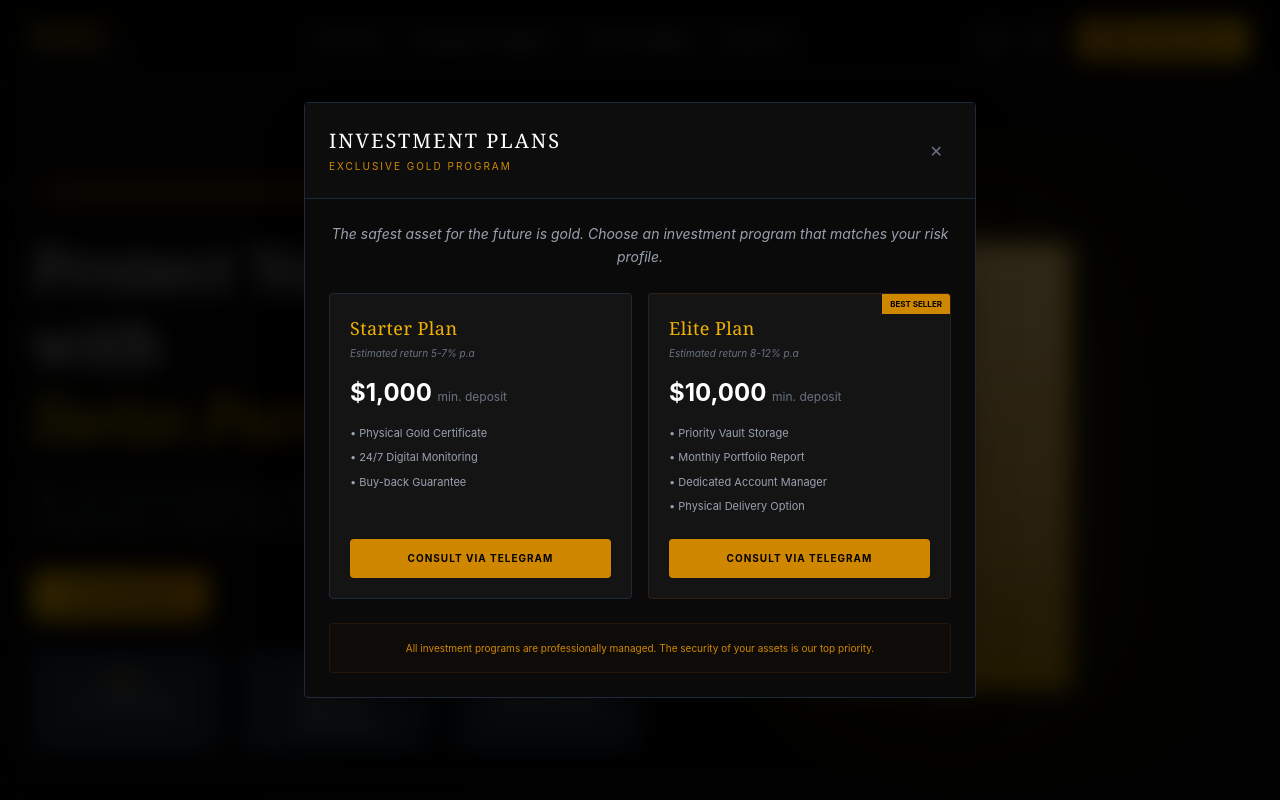
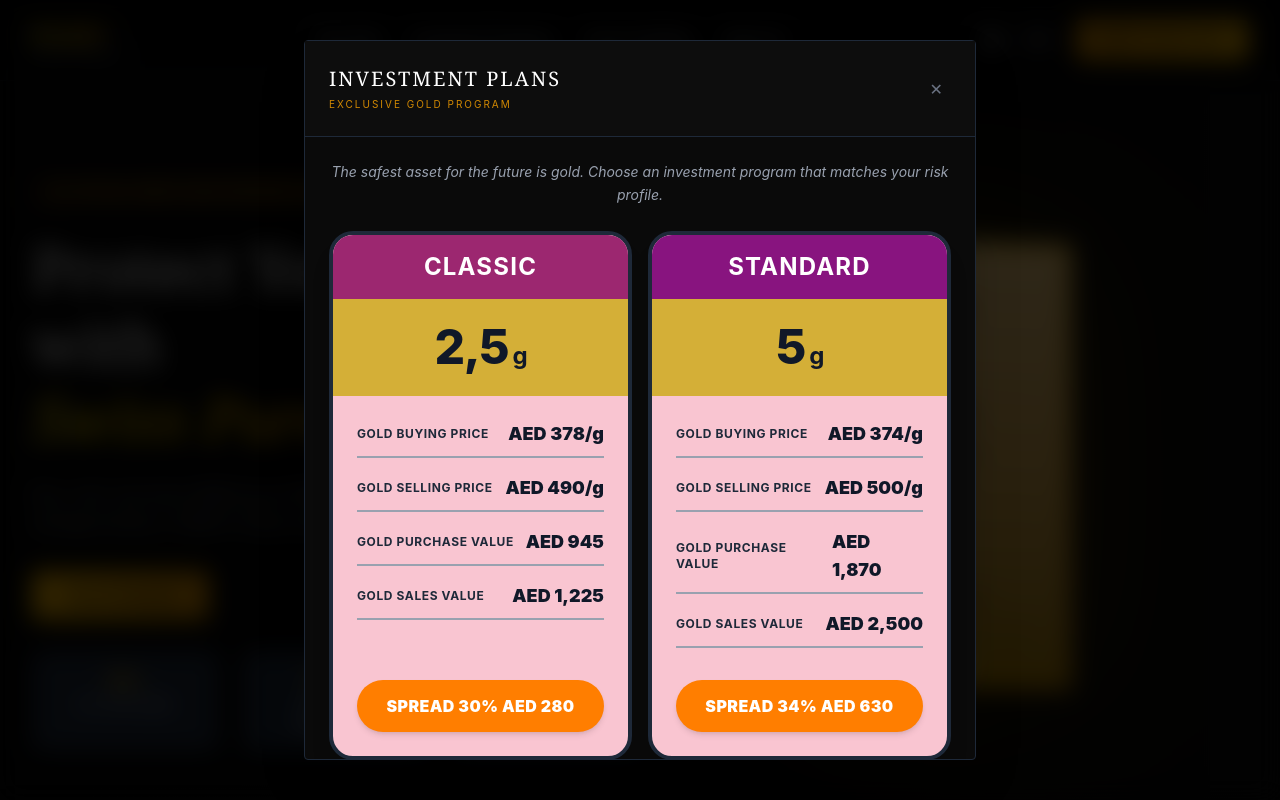
Before and after one commit to kmuhsaid-art/PampDubai, a React (Vite) app: page / in a window 1280 px wide. Both pictures are taken after a click on the button "Investment Programs". Shown: the top 800 px of the page. Built offline with nearby package versions, Linux system fonts and the light colour scheme.

Commit message:
update investment plan

```diff
--- a/src/App.jsx
+++ b/src/App.jsx
@@ -981,49 +981,204 @@ const [isMenuOpen, setIsMenuOpen] = useState(false);
           {translations[lang].menu3}
         </p>
         <div className="grid grid-cols-1 md:grid-cols-2 gap-4">
-          <div className="bg-[#141414] border border-gray-800 p-5 rounded-sm flex flex-col">
-            <h4 className="text-yellow-500 font-serif text-lg mb-1 tracking-wide">Starter Plan</h4>
-            <span className="text-[10px] text-gray-500 mb-4 italic">Estimated return 5-7% p.a</span>
-            <div className="text-2xl font-bold text-white mb-4">$1,000 <span className="text-xs text-gray-500 font-normal">min. deposit</span></div>
-            <ul className="text-[11px] text-gray-400 space-y-2 mb-6 flex-1">
-              <li>• Physical Gold Certificate</li>
-              <li>• 24/7 Digital Monitoring</li>
-              <li>• Buy-back Guarantee</li>
-            </ul>
-            <button
-              onClick={() => window.open(`https://t.me/Pampgolddubai?text=Hello admin, How to join investment?`, '_blank')}
-              className="w-full bg-yellow-600 hover:bg-yellow-500 text-black py-3 rounded-sm text-[10px] font-bold uppercase tracking-widest transition-colors cursor-pointer"
-            >
-              {translations[lang].menu4}
+          <div className="bg-[#f9c5d1] text-gray-900 rounded-3xl overflow-hidden shadow-xl border-4 border-gray-800 max-w-sm mx-auto w-full flex flex-col">
+            <div className="bg-[#9c2770] text-white py-4 text-center font-bold text-2xl tracking-wider uppercase">Classic</div>
+            <div className="bg-[#d4af37] text-gray-900 py-6 text-center">
+          <div className="text-5xl font-extrabold tracking-tight">2,5<span className="text-2xl ml-1 font-bold">g</span></div>
+        </div>
+        <div className="p-6 flex-1 flex flex-col justify-between space-y-4">
+          <div className="space-y-4">
+            <div className="border-b-2 border-gray-400 pb-2 flex justify-between items-center">
+              <span className="font-bold text-xs text-gray-800 tracking-wider">GOLD BUYING PRICE</span>
+              <span className="font-black text-lg">AED 378/g</span>
+            </div>
+            <div className="border-b-2 border-gray-400 pb-2 flex justify-between items-center">
+              <span className="font-bold text-xs text-gray-800 tracking-wider">GOLD SELLING PRICE</span>
+              <span className="font-black text-lg">AED 490/g</span>
+            </div>
+            <div className="border-b-2 border-gray-400 pb-2 flex justify-between items-center">
+              <span className="font-bold text-xs text-gray-800 tracking-wider">GOLD PURCHASE VALUE</span>
+              <span className="font-black text-lg">AED 945</span>
+            </div>
+            <div className="border-b-2 border-gray-400 pb-2 flex justify-between items-center">
+              <span className="font-bold text-xs text-gray-800 tracking-wider">GOLD SALES VALUE</span>
+              <span className="font-black text-lg">AED 1,225</span>
+            </div>
+          </div>
+          <div className="pt-4">
+            <button className="w-full bg-[#ff7e00] hover:bg-orange-600 text-white font-black text-base py-3.5 px-4 rounded-full shadow-md transition-all tracking-wide uppercase">
+              SPREAD 30% AED 280
             </button>
           </div>
-          <div className="bg-[#141414] border border-yellow-900/30 p-5 rounded-sm flex flex-col relative overflow-hidden">
-            <div className="absolute top-0 right-0 bg-yellow-600 text-black text-[8px] font-bold px-2 py-1 uppercase">Best Seller</div>
-            <h4 className="text-yellow-500 font-serif text-lg mb-1 tracking-wide">Elite Plan</h4>
-            <span className="text-[10px] text-gray-500 mb-4 italic">Estimated return 8-12% p.a</span>
-            <div className="text-2xl font-bold text-white mb-4">$10,000 <span className="text-xs text-gray-500 font-normal">min. deposit</span></div>
-            <ul className="text-[11px] text-gray-400 space-y-2 mb-6 flex-1">
-              <li>• Priority Vault Storage</li>
-              <li>• Monthly Portfolio Report</li>
-              <li>• Dedicated Account Manager</li>
-              <li>• Physical Delivery Option</li>
-            </ul>
-            <button
-              onClick={() => window.open(`https://t.me/Pampgolddubai?text=Hello admin, How to join investment?`, '_blank')}
-              className="w-full bg-yellow-600 hover:bg-yellow-500 text-black py-3 rounded-sm text-[10px] font-bold uppercase tracking-widest transition-colors cursor-pointer"
-            >
-              {translations[lang].menu4}
+       </div>
+      </div>
+          <div className="bg-[#f9c5d1] text-gray-900 rounded-3xl overflow-hidden shadow-xl border-4 border-gray-800 max-w-sm mx-auto w-full flex flex-col">
+        <div className="bg-[#88147f] text-white py-4 text-center font-bold text-2xl tracking-wider uppercase">Standard</div>
+        <div className="bg-[#d4af37] text-gray-900 py-6 text-center">
+          <div className="text-5xl font-extrabold tracking-tight">5<span className="text-2xl ml-1 font-bold">g</span></div>
+        </div>
+        <div className="p-6 flex-1 flex flex-col justify-between space-y-4">
+          <div className="space-y-4">
+            <div className="border-b-2 border-gray-400 pb-2 flex justify-between items-center">
+              <span className="font-bold text-xs text-gray-800 tracking-wider">GOLD BUYING PRICE</span>
+              <span className="font-black text-lg">AED 374/g</span>
+            </div>
+            <div className="border-b-2 border-gray-400 pb-2 flex justify-between items-center">
+              <span className="font-bold text-xs text-gray-800 tracking-wider">GOLD SELLING PRICE</span>
+              <span className="font-black text-lg">AED 500/g</span>
+            </div>
+            <div className="border-b-2 border-gray-400 pb-2 flex justify-between items-center">
+              <span className="font-bold text-xs text-gray-800 tracking-wider">GOLD PURCHASE VALUE</span>
+              <span className="font-black text-lg">AED 1,870</span>
+            </div>
+            <div className="border-b-2 border-gray-400 pb-2 flex justify-between items-center">
+              <span className="font-bold text-xs text-gray-800 tracking-wider">GOLD SALES VALUE</span>
+              <span className="font-black text-lg">AED 2,500</span>
+            </div>
+          </div>
+          <div className="pt-4">
+            <button className="w-full bg-[#ff7e00] hover:bg-orange-600 text-white font-black text-base py-3.5 px-4 rounded-full shadow-md transition-all tracking-wide uppercase">
+              SPREAD 34% AED 630
             </button>
           </div>
         </div>
-        <div className="p-4 bg-yellow-950/10 border border-yellow-900/20 rounded-sm">
-          <p className="text-[10px] text-yellow-600 text-center leading-relaxed">
-            {translations[lang].menu5}
-          </p>
+      </div>
+
+      <div className="bg-[#f9c5d1] text-gray-900 rounded-3xl overflow-hidden shadow-xl border-4 border-gray-800 max-w-sm mx-auto w-full flex flex-col">
+        <div className="bg-[#600e5c] text-white py-4 text-center font-bold text-2xl tracking-wider uppercase">Premium</div>
+        <div className="bg-[#ff8c00] text-gray-900 py-6 text-center">
+          <div className="text-5xl font-extrabold tracking-tight">10<span className="text-2xl ml-1 font-bold">g</span></div>
+        </div>
+        <div className="p-6 flex-1 flex flex-col justify-between space-y-4">
+          <div className="space-y-4">
+            <div className="border-b-2 border-gray-400 pb-2 flex justify-between items-center">
+              <span className="font-bold text-xs text-gray-800 tracking-wider">GOLD BUYING PRICE</span>
+              <span className="font-black text-lg">AED 370/g</span>
+            </div>
+            <div className="border-b-2 border-gray-400 pb-2 flex justify-between items-center">
+              <span className="font-bold text-xs text-gray-800 tracking-wider">GOLD SELLING PRICE</span>
+              <span className="font-black text-lg">AED 510/g</span>
+            </div>
+            <div className="border-b-2 border-gray-400 pb-2 flex justify-between items-center">
+              <span className="font-bold text-xs text-gray-800 tracking-wider">GOLD PURCHASE VALUE</span>
+              <span className="font-black text-lg">AED 3,700</span>
+            </div>
+            <div className="border-b-2 border-gray-400 pb-2 flex justify-between items-center">
+              <span className="font-bold text-xs text-gray-800 tracking-wider">GOLD SALES VALUE</span>
+              <span className="font-black text-lg">AED 5,100</span>
+            </div>
+          </div>
+          <div className="pt-4">
+            <button className="w-full bg-[#ff7e00] hover:bg-orange-600 text-white font-black text-base py-3.5 px-4 rounded-full shadow-md transition-all tracking-wide uppercase">
+              SPREAD 38% AED 1,400
+            </button>
+          </div>
         </div>
       </div>
+
+      {/* 4. ELITE */}
+      <div className="bg-[#f9c5d1] text-gray-900 rounded-3xl overflow-hidden shadow-xl border-4 border-gray-800 max-w-sm mx-auto w-full flex flex-col">
+        <div className="bg-[#6a1b82] text-white py-4 text-center font-bold text-2xl tracking-wider uppercase">Elite</div>
+        <div className="bg-[#d4af37] text-gray-900 py-6 text-center">
+          <div className="text-5xl font-extrabold tracking-tight">25<span className="text-2xl ml-1 font-bold">g</span></div>
+        </div>
+        <div className="p-6 flex-1 flex flex-col justify-between space-y-4">
+          <div className="space-y-4">
+            <div className="border-b-2 border-gray-400 pb-2 flex justify-between items-center">
+              <span className="font-bold text-xs text-gray-800 tracking-wider">GOLD BUYING PRICE</span>
+              <span className="font-black text-lg">AED 366/g</span>
+            </div>
+            <div className="border-b-2 border-gray-400 pb-2 flex justify-between items-center">
+              <span className="font-bold text-xs text-gray-800 tracking-wider">GOLD SELLING PRICE</span>
+              <span className="font-black text-lg">AED 520/g</span>
+            </div>
+            <div className="border-b-2 border-gray-400 pb-2 flex justify-between items-center">
+              <span className="font-bold text-xs text-gray-800 tracking-wider">GOLD PURCHASE VALUE</span>
+              <span className="font-black text-lg">AED 9,150</span>
+            </div>
+            <div className="border-b-2 border-gray-400 pb-2 flex justify-between items-center">
+              <span className="font-bold text-xs text-gray-800 tracking-wider">GOLD SALES VALUE</span>
+              <span className="font-black text-lg">AED 12,750</span>
+            </div>
+          </div>
+          <div className="pt-4">
+            <button className="w-full bg-[#ff7e00] hover:bg-orange-600 text-white font-black text-base py-3.5 px-4 rounded-full shadow-md transition-all tracking-wide uppercase">
+              SPREAD 40% AED 3,600
+            </button>
+          </div>
+        </div>
+      </div>
+
+      {/* 5. PRESTIGE */}
+      <div className="bg-[#f9c5d1] text-gray-900 rounded-3xl overflow-hidden shadow-xl border-4 border-gray-800 max-w-sm mx-auto w-full flex flex-col">
+        <div className="bg-[#4a0d61] text-white py-4 text-center font-bold text-2xl tracking-wider uppercase">Prestige</div>
+        <div className="bg-[#d4af37] text-gray-900 py-6 text-center">
+          <div className="text-5xl font-extrabold tracking-tight">50<span className="text-2xl ml-1 font-bold">g</span></div>
+        </div>
+        <div className="p-6 flex-1 flex flex-col justify-between space-y-4">
+          <div className="space-y-4">
+            <div className="border-b-2 border-gray-400 pb-2 flex justify-between items-center">
+              <span className="font-bold text-xs text-gray-800 tracking-wider">GOLD BUYING PRICE</span>
+              <span className="font-black text-lg">AED 360/g</span>
+            </div>
+            <div className="border-b-2 border-gray-400 pb-2 flex justify-between items-center">
+              <span className="font-bold text-xs text-gray-800 tracking-wider">GOLD SELLING PRICE</span>
+              <span className="font-black text-lg">AED 530/g</span>
+            </div>
+            <div className="border-b-2 border-gray-400 pb-2 flex justify-between items-center">
+              <span className="font-bold text-xs text-gray-800 tracking-wider">GOLD PURCHASE VALUE</span>
+              <span className="font-black text-lg">AED 18,000</span>
+            </div>
+            <div className="border-b-2 border-gray-400 pb-2 flex justify-between items-center">
+              <span className="font-bold text-xs text-gray-800 tracking-wider">GOLD SALES VALUE</span>
+              <span className="font-black text-lg">AED 26,500</span>
+            </div>
+          </div>
+          <div className="pt-4">
+            <button className="w-full bg-[#ff7e00] hover:bg-orange-600 text-white font-black text-base py-3.5 px-4 rounded-full shadow-md transition-all tracking-wide uppercase">
+              SPREAD 47% AED 8,500
+            </button>
+          </div>
+        </div>
+      </div>
+
+      {/* 6. ROYAL */}
+      <div className="bg-[#f9c5d1] text-gray-900 rounded-3xl overflow-hidden shadow-xl border-4 border-gray-800 max-w-sm mx-auto w-full flex flex-col">
+        <div className="bg-[#1e1b4b] text-white py-4 text-center font-bold text-2xl tracking-wider uppercase">Royal</div>
+        <div className="bg-[#d4af37] text-gray-900 py-6 text-center">
+          <div className="text-5xl font-extrabold tracking-tight">100<span className="text-2xl ml-1 font-bold">g</span></div>
+        </div>
+        <div className="p-6 flex-1 flex flex-col justify-between space-y-4">
+          <div className="space-y-4">
+            <div className="border-b-2 border-gray-400 pb-2 flex justify-between items-center">
+              <span className="font-bold text-xs text-gray-800 tracking-wider">GOLD BUYING PRICE</span>
+              <span className="font-black text-lg">AED 354/g</span>
+            </div>
+            <div className="border-b-2 border-gray-400 pb-2 flex justify-between items-center">
+              <span className="font-bold text-xs text-gray-800 tracking-wider">GOLD SELLING PRICE</span>
+              <span className="font-black text-lg">AED 540/g</span>
+            </div>
+            <div className="border-b-2 border-gray-400 pb-2 flex justify-between items-center">
+              <span className="font-bold text-xs text-gray-800 tracking-wider">GOLD PURCHASE VALUE</span>
+              <span className="font-black text-lg">AED 35,400</span>
+            </div>
+            <div className="border-b-2 border-gray-400 pb-2 flex justify-between.»items-center">
+              <span className="font-bold text-xs text-gray-800 tracking-wider">GOLD SALES VALUE</span>
+              <span className="font-black text-lg">AED 54,000</span>
+            </div>
+          </div>
+          <div className="pt-4">
+            <button className="w-full bg-[#ff7e00] hover:bg-orange-600 text-white font-black text-base py-3.5 px-4 rounded-full shadow-md transition-all tracking-wide uppercase">
+              SPREAD 52% AED 18,600
+            </button>
+          </div>
+        </div>
+      </div>
+
     </div>
+   </div>
   </div>
+ </div>
 )}
 </div>
 );
```
